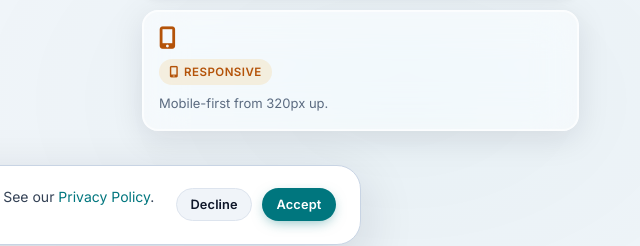
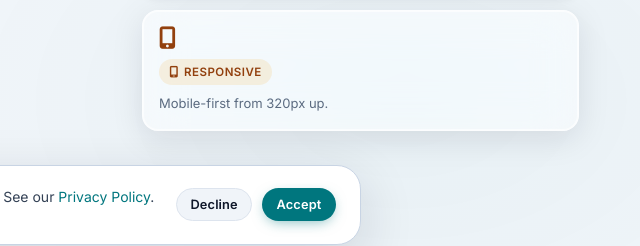
Before and after one commit to xttrust/Vectra-UI-KIT, a plain HTML site: page index.html in a window 1280 px wide. Shown: the part 539-785 px from the top of the page, 619-1259 px from the left. Drawn offline with nearby package versions, Linux system fonts and the light colour scheme.

Commit message:
fix(a11y): darker light-theme warning colour for text on bg-2
#b45309 was 4.4:1 on --v-bg-2; #92400e is 6.2:1.

Co-Authored-By: Claude Opus 5.5 <noreply@anthropic.com>
Claude-Session: https://claude.ai/code/session_01TY3RPiQc7TNf84BNQ87V3v

```diff
--- a/assets/css/vectra.css
+++ b/assets/css/vectra.css
@@ -133,7 +133,7 @@
 
   /* Semantic colours dark enough to read as text on light surfaces. */
   --v-success: #15803d;
-  --v-warning: #b45309;
+  --v-warning: #92400e;
   --v-danger:  #be123c;
   --v-info:    #1d4ed8;
 
```
